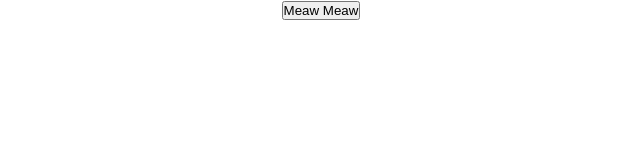
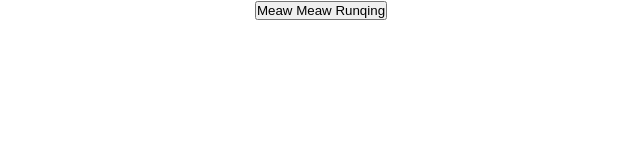
Before and after one commit to manish-ghimire/USN, a React (Create React App) app in the folder frontend/: page / in a window 1280 px wide. Shown: the top 160 px of the page, without its empty margins (319-959 px from the left). Built offline with nearby package versions, Linux system fonts and the light colour scheme.

Commit message:
runqing word added in App.js

```diff
--- a/frontend/src/App.js
+++ b/frontend/src/App.js
@@ -8,7 +8,7 @@ function App() {
 
   return (
     <div className='App'>
-      <Button onClick={funcMeaw}>Meaw Meaw</Button>
+      <Button onClick={funcMeaw}>Meaw Meaw Runqing</Button>
     </div>
   )
 }
```
